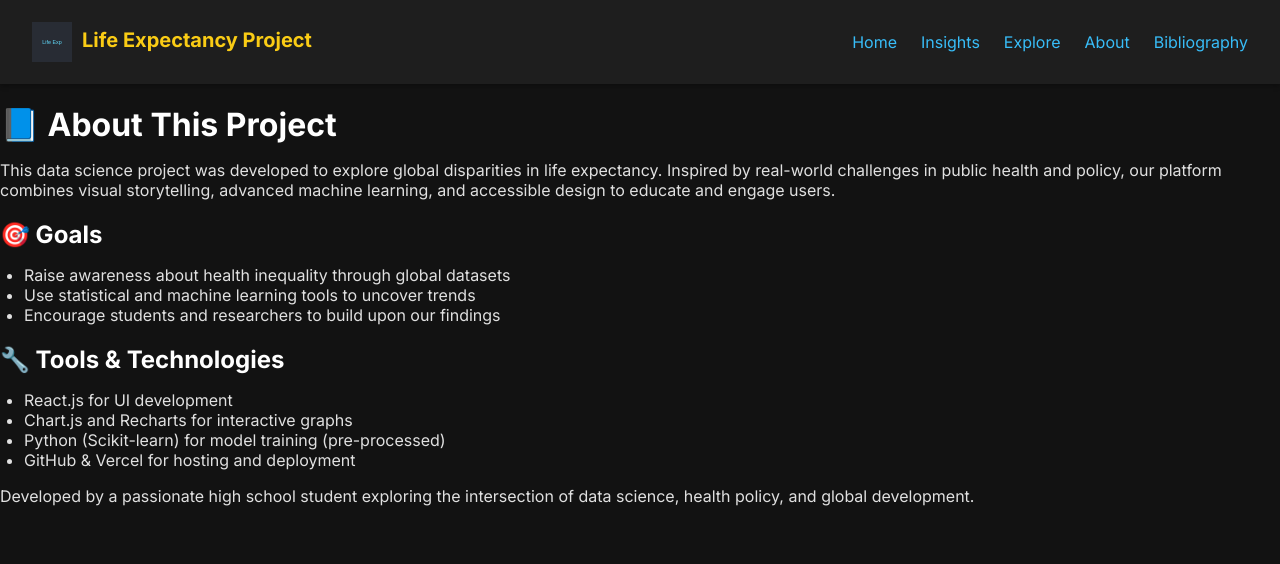
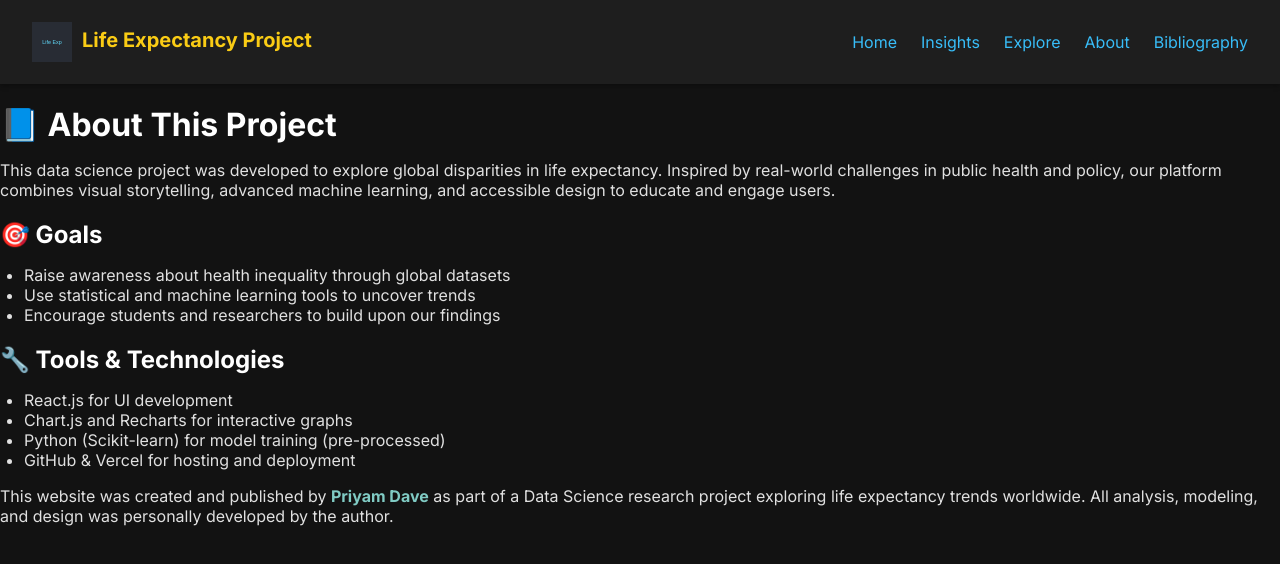
Before and after one commit to priyamdave08/life-expectancy-final, a React (Create React App) app: page /about in a window 1280 px wide. Shown: the top 564 px of the page. Built offline with nearby package versions, Linux system fonts and the light colour scheme.

Commit message:
Added author credit to About page

```diff
--- a/src/pages/About.js
+++ b/src/pages/About.js
@@ -26,8 +26,8 @@ export default function About() {
       </ul>
 
       <p>
-        Developed by a passionate high school student exploring the intersection of
-        data science, health policy, and global development.
+      This website was created and published by <strong>Priyam Dave</strong> as part of a Data Science research project exploring life expectancy trends worldwide.
+      All analysis, modeling, and design was personally developed by the author.
       </p>
     </div>
   );
```
